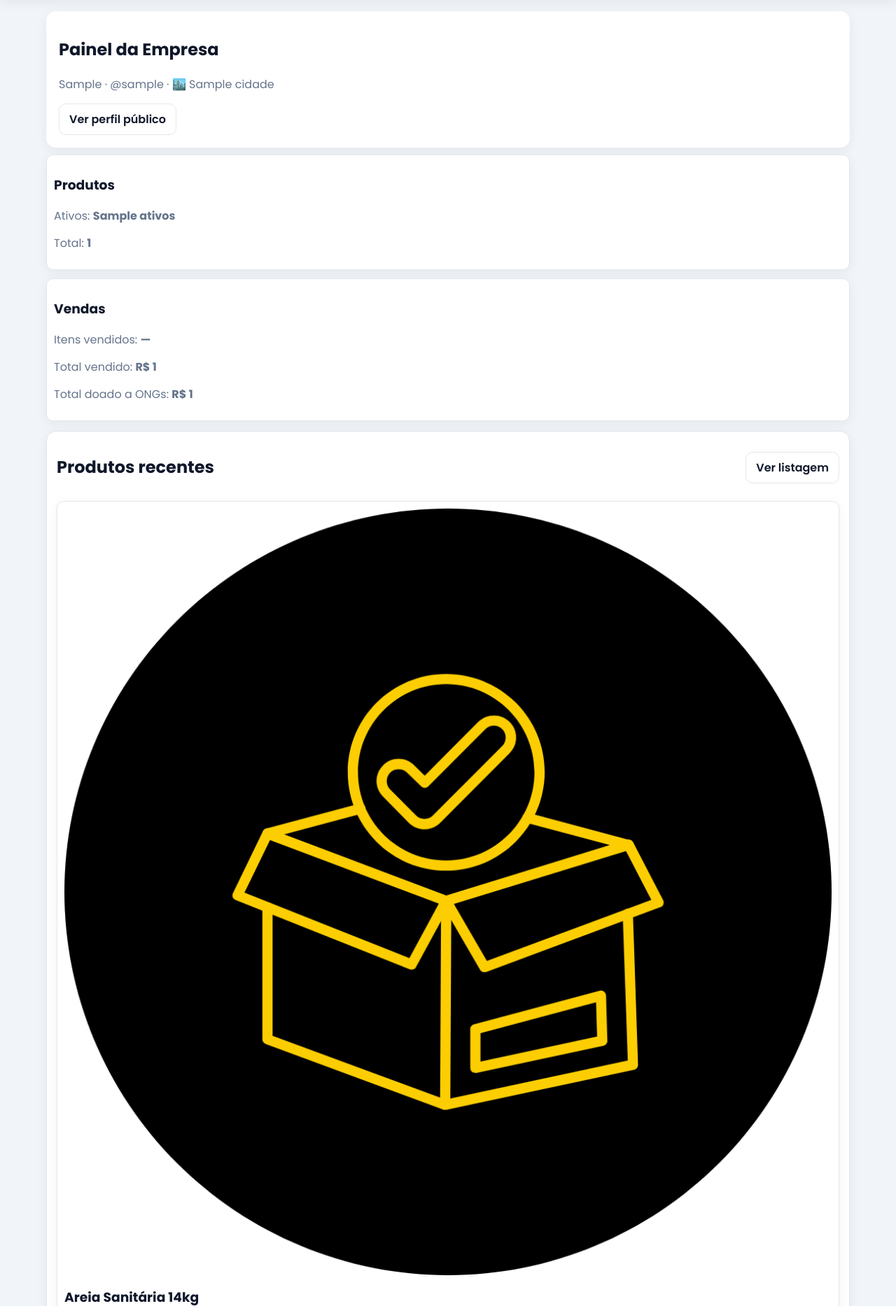
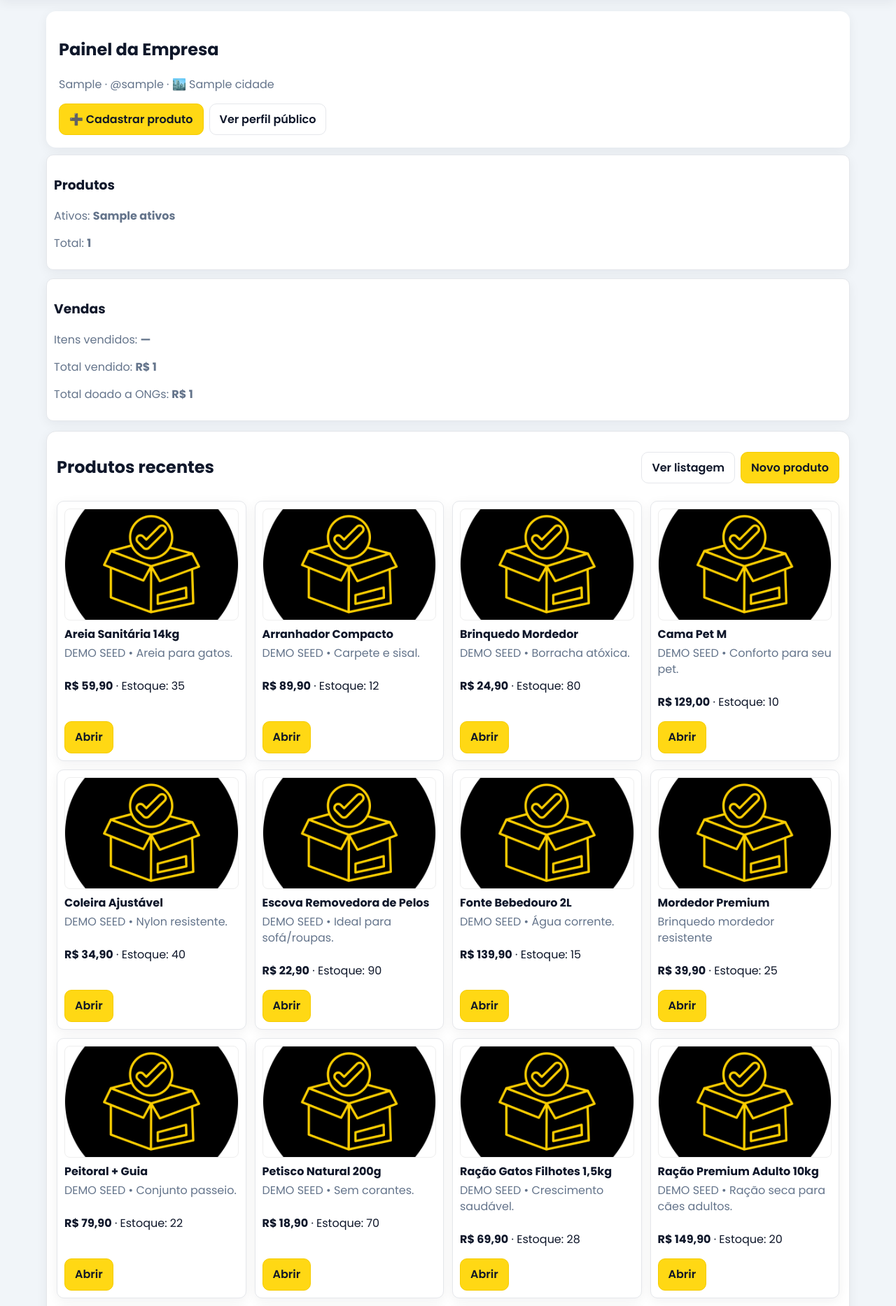
Before and after one commit to Projeto-de-Sistemas-2025-2/Amigo-Fiel, a Django app: template sistema/templates/AmigoFiel/painel/empresa_dashboard.html in a window 1280 px wide. Shown: the part 110-1977 px from the top of the page at 70% size. Run offline with Django 5.2, Linux system fonts and the light colour scheme; data comes from the database, SQL or seed files in the repository; tables that the repository leaves empty hold one stand-in row (values such as "Sample post"); the template is opened without the code that fills it: values that come from a table or form of the project are taken from there, most other values are stand-ins (such as "Sample title", 1, 10 or a date in 2020).

Commit message:
Adiciona botão para cadastrar novo produto e aprimora exibição de preços com desconto na página de perfil do produto

```diff
--- a/sistema/templates/AmigoFiel/painel/empresa_dashboard.html
+++ b/sistema/templates/AmigoFiel/painel/empresa_dashboard.html
@@ -12,6 +12,7 @@
       {% if perfil.cidade %} · 🏙️ {{ perfil.cidade }}{% endif %}
     </p>
     <div class="actions" style="margin-top:8px">
+      <a class="btn btn-primary" href="{% url 'amigofiel:produto-novo' %}">➕ Cadastrar produto</a>
       <a class="btn btn-secondary" href="{% url 'amigofiel:perfil-empresa' handle=perfil.user.username %}">Ver perfil público</a>
     </div>
   </div>
@@ -35,11 +36,14 @@
 <section class="card" style="margin-top:14px">
   <div style="display:flex;align-items:center;justify-content:space-between">
     <h2>Produtos recentes</h2>
-    <a class="btn btn-secondary" href="{% url 'amigofiel:listar-produtos' %}?q=@{{ perfil.user.username }}">Ver listagem</a>
+    <div class="actions" style="display:flex; gap:8px; align-items:center">
+      <a class="btn btn-secondary" href="{% url 'amigofiel:listar-produtos' %}?q=@{{ perfil.user.username }}">Ver listagem</a>
+      <a class="btn btn-primary" href="{% url 'amigofiel:produto-novo' %}">Novo produto</a>
+    </div>
   </div>
 
   {% if produtos %}
-    <div class="grid grid-1 grid-md-2 grid-lg-4" style="margin-top:10px">
+    <div class="products-grid">
       {% for prod in produtos %}
         <article class="mini-card">
           <img class="thumb" src="{% if prod.imagem %}{{ prod.imagem.url }}{% else %}{% static 'img/defaults/produto.png' %}{% endif %}" alt="{{ prod.nome }}">
@@ -59,3 +63,48 @@
   {% endif %}
 </section>
 {% endblock %}
+
+{% block extra_js %}
+<style>
+  /* Responsive 4-column grid for products */
+  .products-grid {
+    display: grid;
+    gap: 12px;
+    margin-top: 10px;
+    grid-template-columns: repeat(1, minmax(0, 1fr));
+  }
+  @media (min-width: 640px) { /* ~sm */
+    .products-grid { grid-template-columns: repeat(2, 1fr); }
+  }
+  @media (min-width: 900px) { /* ~md */
+    .products-grid { grid-template-columns: repeat(3, 1fr); }
+  }
+  @media (min-width: 1200px) { /* ~lg */
+    .products-grid { grid-template-columns: repeat(4, 1fr); }
+  }
+
+  /* Consistent card layout */
+  .products-grid .mini-card {
+    display: flex;
+    flex-direction: column;
+    height: 100%;
+  }
+  .products-grid .mini-card .thumb {
+    width: 100%;
+    height: 160px;
+    object-fit: cover;
+    border-radius: 8px;
+    border: 1px solid #eee;
+  }
+  .products-grid .mini-card h3 {
+    margin: 8px 0 4px;
+    font-size: 1rem;
+  }
+  .products-grid .mini-card p.muted {
+    margin: 0 0 8px;
+  }
+  .products-grid .mini-card .actions {
+    margin-top: auto;
+  }
+</style>
+{% endblock %}
```
Also changed, not shown: sistema/templates/AmigoFiel/perfil/perfil_produto.html (+38 -5 lines).
